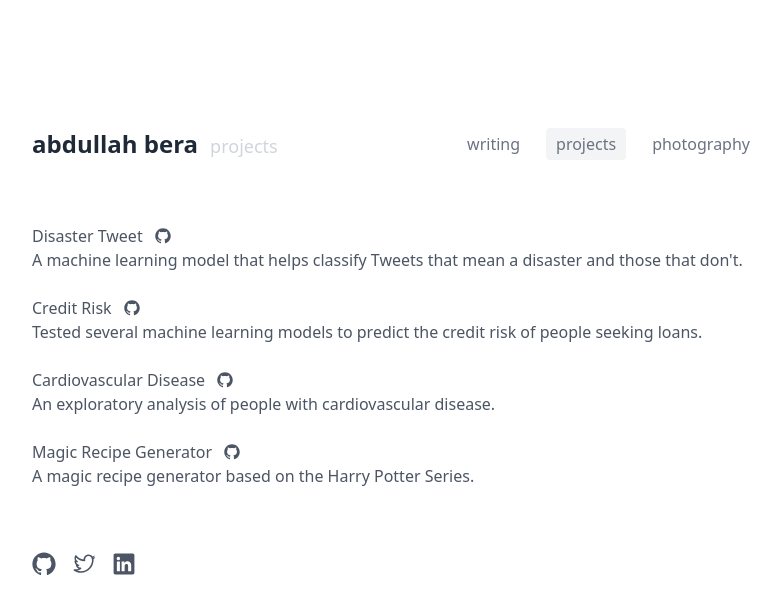
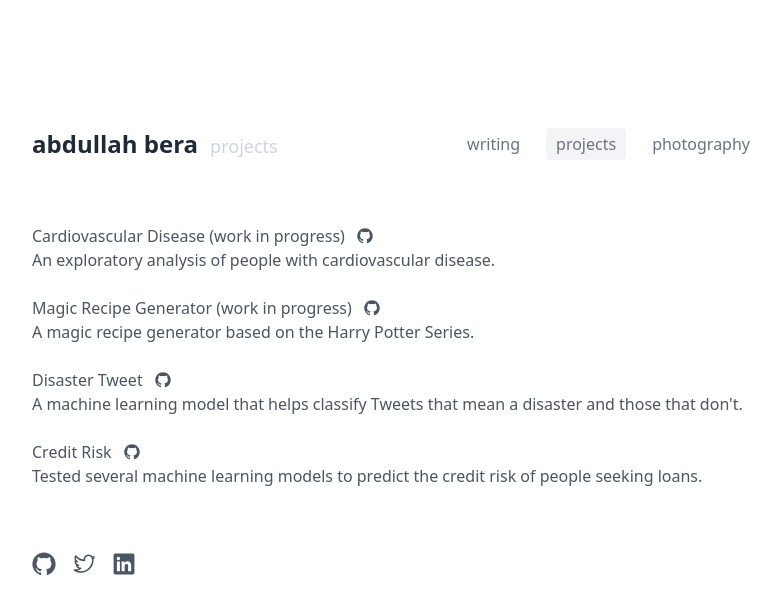
Before and after one commit to AbdullahBera/portfolio, a Next.js app: page /projects in a window 1280 px wide. Shown: the top 614 px of the page, without its empty margins (244-1025 px from the left). Built offline with nearby package versions, Linux system fonts and the light colour scheme.

Commit message:
project adjustment

```diff
--- a/src/pages/projects.tsx
+++ b/src/pages/projects.tsx
@@ -13,6 +13,16 @@ export default function Projects() {
       <Navigation />
       <section className={"max-w-3xl px-5 py-8 mx-auto"}>
         <ul className="text-base tracking-normal text-gray-600 font-light space-y-6">
+        <ProjectCardListItem
+            title="Cardiovascular Disease (work in progress)"
+            description="An exploratory analysis of people with cardiovascular disease."
+            codeRepo="https://github.com/AbdullahBera/heart-attack-analysis?tab=readme-ov-file"
+          />
+          <ProjectCardListItem
+            title="Magic Recipe Generator (work in progress)"
+            description="A magic recipe generator based on the Harry Potter Series."
+            codeRepo="https://github.com/AbdullahBera/ai-magic-recipe-generator"
+          />
           <ProjectCardListItem
             title="Disaster Tweet"
             description="A machine learning model that helps classify Tweets that mean a disaster and those that don't."
@@ -22,16 +32,6 @@ export default function Projects() {
             title="Credit Risk"
             description="Tested several machine learning models to predict the credit risk of people seeking loans."
             codeRepo="https://github.com/AbdullahBera/Credit_Risk_Analysis"
-          />
-          <ProjectCardListItem
-            title="Cardiovascular Disease"
-            description="An exploratory analysis of people with cardiovascular disease."
-            codeRepo="https://github.com/AbdullahBera/heart-attack-analysis?tab=readme-ov-file"
-          />
-          <ProjectCardListItem
-            title="Magic Recipe Generator"
-            description="A magic recipe generator based on the Harry Potter Series."
-            codeRepo="https://github.com/AbdullahBera/ai-magic-recipe-generator"
           />
         </ul>
       </section>
```
